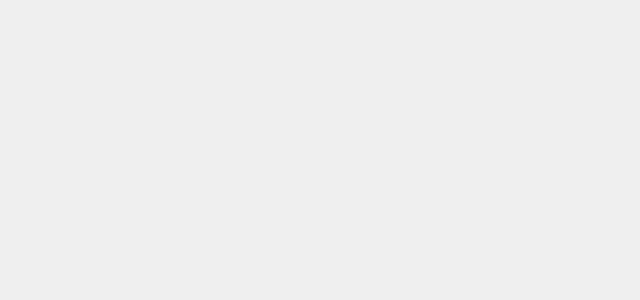
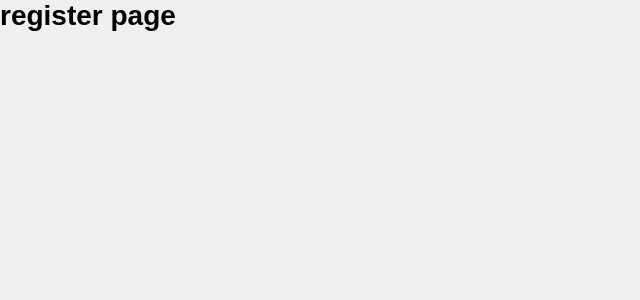
Before and after one commit to mkorrea/sistema, a React (Vite) app: page /register in a window 1280 px wide. Shown: the top 300 px of the page, without its empty margins (0-640 px from the left). Built offline with nearby package versions, Linux system fonts and the light colour scheme.

Commit message:
set register page

```diff
--- a/src/pages/SignUp/index.jsx
+++ b/src/pages/SignUp/index.jsx
@@ -1,7 +1,7 @@
 export function SignUp() {
    return (
       <main>
-
+         <h1>register page</h1>
       </main>
    )
 }
```
